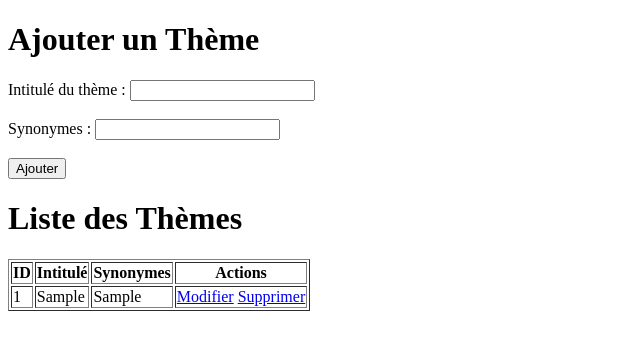
After one commit to emrebondy/Emre_CentreInffo_BaseFAR, a PHP site: page /theme.php in a window 1280 px wide. The commit adds this page. Shown: the top 350 px of the page, without its empty margins (0-640 px from the left). Run offline with PHP 8.4, Linux system fonts and the light colour scheme; tables that the repository leaves empty or names only in its code hold one stand-in row (values such as "Sample post").

Commit message:
Ajout de l'index, theme et signataire

```diff
--- /dev/null
+++ b/theme.php
@@ -0,0 +1,112 @@
+<?php
+require 'db.php'; // Connexion à la base de données
+
+// Ajouter ou mettre à jour un thème
+if ($_SERVER['REQUEST_METHOD'] === 'POST') {
+    $intitule = $_POST['intitule'];
+    $synonymes = $_POST['synonymes'];
+
+    if (!empty($intitule)) {
+        if (isset($_POST['id']) && !empty($_POST['id'])) {
+            // Mise à jour du thème
+            $id = $_POST['id'];
+            $stmt = $pdo->prepare('UPDATE themes SET intitule = ?, synonymes = ? WHERE id = ?');
+            $stmt->execute([$intitule, $synonymes, $id]);
+            echo "Thème mis à jour avec succès !";
+        } else {
+            // Ajout d'un nouveau thème
+            $stmt = $pdo->prepare('INSERT INTO themes (intitule, synonymes) VALUES (?, ?)');
+            $stmt->execute([$intitule, $synonymes]);
+            echo "Thème ajouté avec succès !";
+        }
+    } else {
+        echo "L'intitulé du thème est obligatoire.";
+    }
+}
+
+// Supprimer un thème
+if (isset($_GET['action']) && $_GET['action'] === 'delete' && isset($_GET['id'])) {
+    $id = $_GET['id'];
+
+    // Vérifier si l'ID est valide avant de tenter la suppression
+    if (!empty($id)) {
+        $stmt = $pdo->prepare('DELETE FROM themes WHERE id = ?');
+        $stmt->execute([$id]);
+        echo "Thème supprimé avec succès !";
+    } else {
+        echo "ID de thème invalide.";
+    }
+}
+
+// Récupérer un thème pour la modification
+if (isset($_GET['action']) && $_GET['action'] === 'edit' && isset($_GET['id'])) {
+    $id = $_GET['id'];
+    $stmt = $pdo->prepare('SELECT * FROM themes WHERE id = ?');
+    $stmt->execute([$id]);
+    $theme = $stmt->fetch();
+}
+?>
+
+<!DOCTYPE html>
+<html lang="fr">
+<head>
+    <meta charset="UTF-8">
+    <title>Gérer les Thèmes</title>
+</head>
+<body>
+    <?php if (isset($_GET['action']) && $_GET['action'] === 'edit' && $theme): ?>
+        <h1>Modifier le Thème</h1>
+        <form method="POST" action="">
+            <input type="hidden" name="id" value="<?= $theme['id'] ?>">
+            <label for="intitule">Intitulé :</label>
+            <input type="text" name="intitule" id="intitule" value="<?= $theme['intitule'] ?>" required>
+            <br><br>
+            <label for="synonymes">Synonymes :</label>
+            <input type="text" name="synonymes" id="synonymes" value="<?= $theme['synonymes'] ?>" required>
+            <br><br>
+            <button type="submit">Mettre à jour</button>
+        </form>
+        <br>
+        <!-- Bouton pour réinitialiser le formulaire et ajouter un nouveau thème -->
+        <form method="GET" action="">
+            <input type="hidden" name="component" value="themes">
+            <button type="submit">Retour</button>
+        </form>
+    <?php else: ?>
+        <h1>Ajouter un Thème</h1>
+        <form method="POST" action="">
+            <label for="intitule">Intitulé du thème :</label>
+            <input type="text" name="intitule" id="intitule" required>
+            <br><br>
+            <label for="synonymes">Synonymes :</label>
+            <input type="text" name="synonymes" id="synonymes" required>
+            <br><br>
+            <button type="submit">Ajouter</button>
+        </form>
+    <?php endif; ?>
+
+    <h1>Liste des Thèmes</h1>
+    <table border="1">
+        <tr>
+            <th>ID</th>
+            <th>Intitulé</th>
+            <th>Synonymes</th>
+            <th>Actions</th>
+        </tr>
+        <?php
+        $stmt = $pdo->query('SELECT * FROM themes');
+        while ($theme = $stmt->fetch()) {
+            echo "<tr>
+                <td>{$theme['id']}</td>
+                <td>{$theme['intitule']}</td>
+                <td>{$theme['synonymes']}</td>
+                <td>
+                    <a href='?component=themes&action=edit&id={$theme['id']}'>Modifier</a>
+                    <a href='?component=themes&action=delete&id={$theme['id']}'>Supprimer</a>
+                </td>
+            </tr>";
+        }
+        ?>
+    </table>
+</body>
+</html>
```
Also changed, not shown: index.php (added, +36 -0 lines), outil.php (+12 -6 lines), signataire.php (added, +112 -0 lines).
